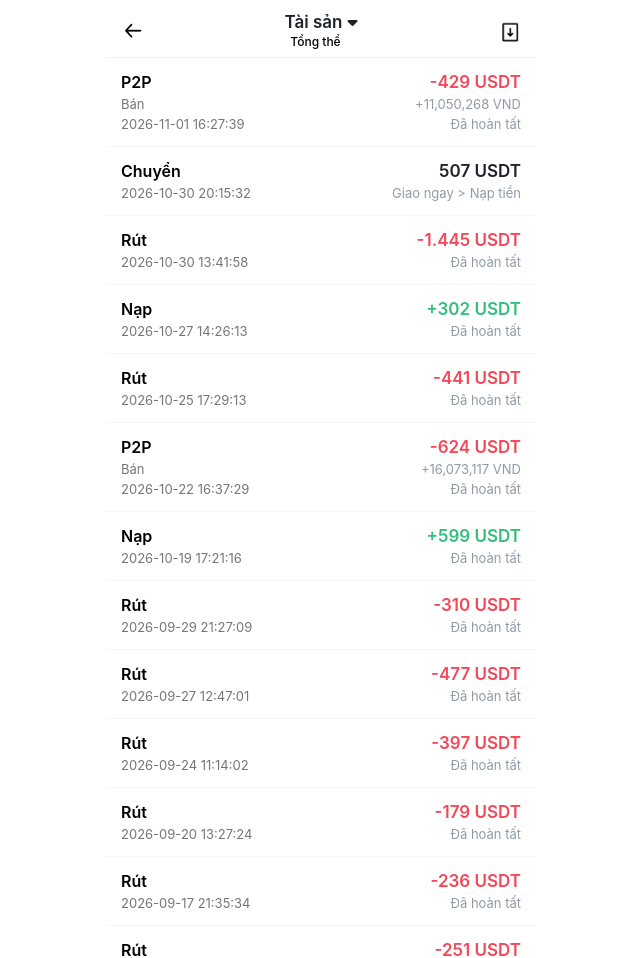
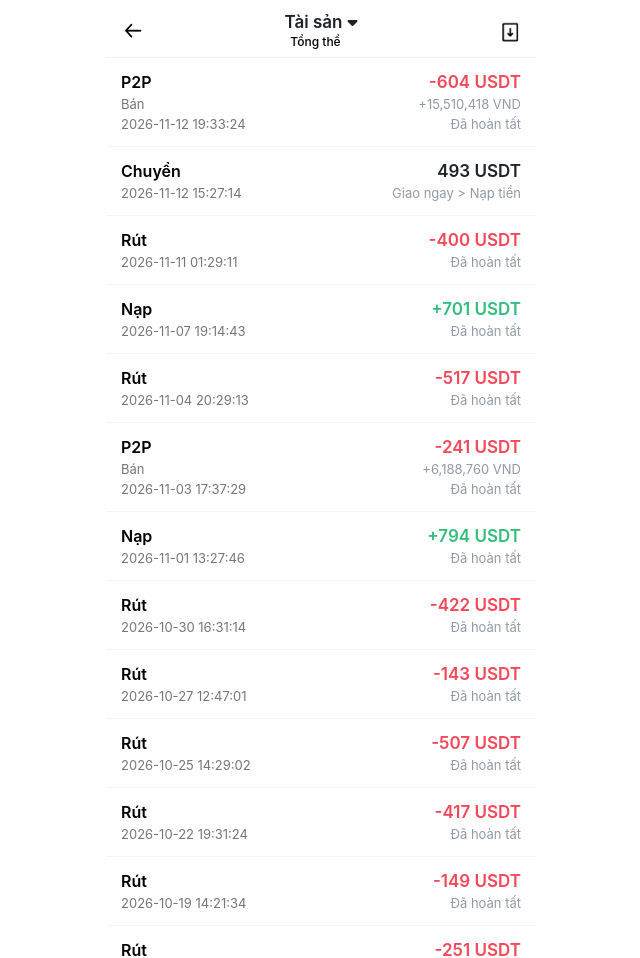
Before and after one commit to tallonagency2-ui/binance1, a React app: page assets-history.html in a window 1280 px wide. Shown: the top 958 px of the page, without its empty margins (319-959 px from the left). Built offline with nearby package versions, Linux system fonts and the light colour scheme.

Commit message:
Update assets-history.html

```diff
--- a/assets-history.html
+++ b/assets-history.html
@@ -65,11 +65,11 @@
                 <div class="item-left">
                     <div class="item-name">P2P</div>
                     <div class="item-desc">Bán</div>
-                    <div class="item-time">2026-11-01 16:27:39</div>
+                    <div class="item-time">2026-11-12 19:33:24</div>
                 </div>
                 <div class="item-right">
-                    <div class="amount sell">-429 USDT</div>
-                    <div class="fiat-amount">+11,050,268 VND</div>
+                    <div class="amount sell">-604 USDT</div>
+                    <div class="fiat-amount">+15,510,418 VND</div>
                     <div class="status-done">Đã hoàn tất</div>
                 </div>
             </div>
@@ -78,10 +78,10 @@
             <div class="transaction-item">
                 <div class="item-left">
                     <div class="item-name">Chuyển</div>
-                    <div class="item-time">2026-10-30 20:15:32</div>
+                    <div class="item-time">2026-11-12 15:27:14</div>
                 </div>
                 <div class="item-right">
-                    <div class="amount transfer">507 USDT</div>
+                    <div class="amount transfer">493 USDT</div>
                     <div class="transfer-path">Giao ngay > Nạp tiền</div>
                 </div>
             </div>
@@ -89,10 +89,10 @@
                 <div class="item-left">
                     <div class="item-name">Rút</div>
                     <!-- <div class="item-desc">Bán</div> -->
-                    <div class="item-time">2026-10-30 13:41:58 </div>
+                    <div class="item-time">2026-11-11 01:29:11 </div>
                 </div>
                 <div class="item-right" >
-                    <div class="amount sell">-1.445 USDT</div>
+                    <div class="amount sell">-400 USDT</div>
                     <!-- <div class="fiat-amount">+5,000,000 VND</div> -->
                     <div class="status-done">Đã hoàn tất</div>
                 </div>
@@ -103,10 +103,10 @@
                 <div class="item-left">
                     <div class="item-name">Nạp</div>
                     <!-- <div class="item-desc">Nhận tiền mã hóa</div> -->
-                    <div class="item-time">2026-10-27 14:26:13</div>
+                    <div class="item-time">2026-11-07 19:14:43</div>
                 </div>
                 <div class="item-right">
-                    <div class="amount receive">+302 USDT</div>
+                    <div class="amount receive">+701 USDT</div>
                     <div class="user-id">Đã hoàn tất</div>
                 </div>
             </div>
@@ -115,10 +115,10 @@
                 <div class="item-left">
                     <div class="item-name">Rút</div>
                     <!-- <div class="item-desc">Bán</div> -->
-                    <div class="item-time">2026-10-25 17:29:13 </div>
+                    <div class="item-time">2026-11-04 20:29:13 </div>
                 </div>
                 <div class="item-right" >
-                    <div class="amount sell">-441 USDT</div>
+                    <div class="amount sell">-517 USDT</div>
                     <!-- <div class="fiat-amount">+5,000,000 VND</div> -->
                     <div class="status-done">Đã hoàn tất</div>
                 </div>
@@ -128,11 +128,11 @@
                 <div class="item-left">
                     <div class="item-name">P2P</div>
                     <div class="item-desc">Bán</div>
-                    <div class="item-time">2026-10-22 16:37:29</div>
+                    <div class="item-time">2026-11-03 17:37:29</div>
                 </div>
                 <div class="item-right">
-                    <div class="amount sell">-624 USDT</div>
-                    <div class="fiat-amount">+16,073,117 VND</div>
+                    <div class="amount sell">-241 USDT</div>
+                    <div class="fiat-amount">+6,188,760 VND</div>
                     <div class="status-done">Đã hoàn tất</div>
                 </div>
             </div>
@@ -141,10 +141,10 @@
                 <div class="item-left">
                     <div class="item-name">Nạp</div>
                     <!-- <div class="item-desc">Nhận tiền mã hóa</div> -->
-                    <div class="item-time">2026-10-19 17:21:16</div>
+                    <div class="item-time">2026-11-01 13:27:46</div>
                 </div>
                 <div class="item-right">
-                    <div class="amount receive">+599 USDT</div>
+                    <div class="amount receive">+794 USDT</div>
                     <div class="user-id">Đã hoàn tất</div>
                 </div>
             </div>
@@ -153,10 +153,10 @@
                 <div class="item-left">
                     <div class="item-name">Rút</div>
                     <!-- <div class="item-desc">Bán</div> -->
-                    <div class="item-time">2026-09-29 21:27:09 </div>
+                    <div class="item-time">2026-10-30 16:31:14 </div>
                 </div>
                 <div class="item-right" >
-                    <div class="amount sell">-310 USDT</div>
+                    <div class="amount sell">-422 USDT</div>
                     <!-- <div class="fiat-amount">+5,000,000 VND</div> -->
                     <div class="status-done">Đã hoàn tất</div>
                 </div>
@@ -166,10 +166,10 @@
                 <div class="item-left">
                     <div class="item-name">Rút</div>
                     <!-- <div class="item-desc">Bán</div> -->
-                    <div class="item-time">2026-09-27 12:47:01</div>
+                    <div class="item-time">2026-10-27 12:47:01</div>
                 </div>
                 <div class="item-right" >
-                    <div class="amount sell">-477 USDT</div>
+                    <div class="amount sell">-143 USDT</div>
                     <!-- <div class="fiat-amount">+5,000,000 VND</div> -->
                     <div class="status-done">Đã hoàn tất</div>
                 </div>
@@ -178,10 +178,10 @@
                 <div class="item-left">
                     <div class="item-name">Rút</div>
                     <!-- <div class="item-desc">Bán</div> -->
-                    <div class="item-time">2026-09-24 11:14:02</div>
+                    <div class="item-time">2026-10-25 14:29:02</div>
                 </div>
                 <div class="item-right" >
-                    <div class="amount sell">-397 USDT</div>
+                    <div class="amount sell">-507 USDT</div>
                     <!-- <div class="fiat-amount">+5,000,000 VND</div> -->
                     <div class="status-done">Đã hoàn tất</div>
                 </div>
@@ -190,10 +190,10 @@
                 <div class="item-left">
                     <div class="item-name">Rút</div>
                     <!-- <div class="item-desc">Bán</div> -->
-                    <div class="item-time">2026-09-20 13:27:24</div>
+                    <div class="item-time">2026-10-22 19:31:24</div>
                 </div>
                 <div class="item-right" >
-                    <div class="amount sell">-179 USDT</div>
+                    <div class="amount sell">-417 USDT</div>
                     <!-- <div class="fiat-amount">+5,000,000 VND</div> -->
                     <div class="status-done">Đã hoàn tất</div>
                 </div>
@@ -202,10 +202,10 @@
                 <div class="item-left">
                     <div class="item-name">Rút</div>
                     <!-- <div class="item-desc">Bán</div> -->
-                    <div class="item-time">2026-09-17 21:35:34</div>
+                    <div class="item-time">2026-10-19 14:21:34</div>
                 </div>
                 <div class="item-right" >
-                    <div class="amount sell">-236 USDT</div>
+                    <div class="amount sell">-149 USDT</div>
                     <!-- <div class="fiat-amount">+5,000,000 VND</div> -->
                     <div class="status-done">Đã hoàn tất</div>
                 </div>
```
